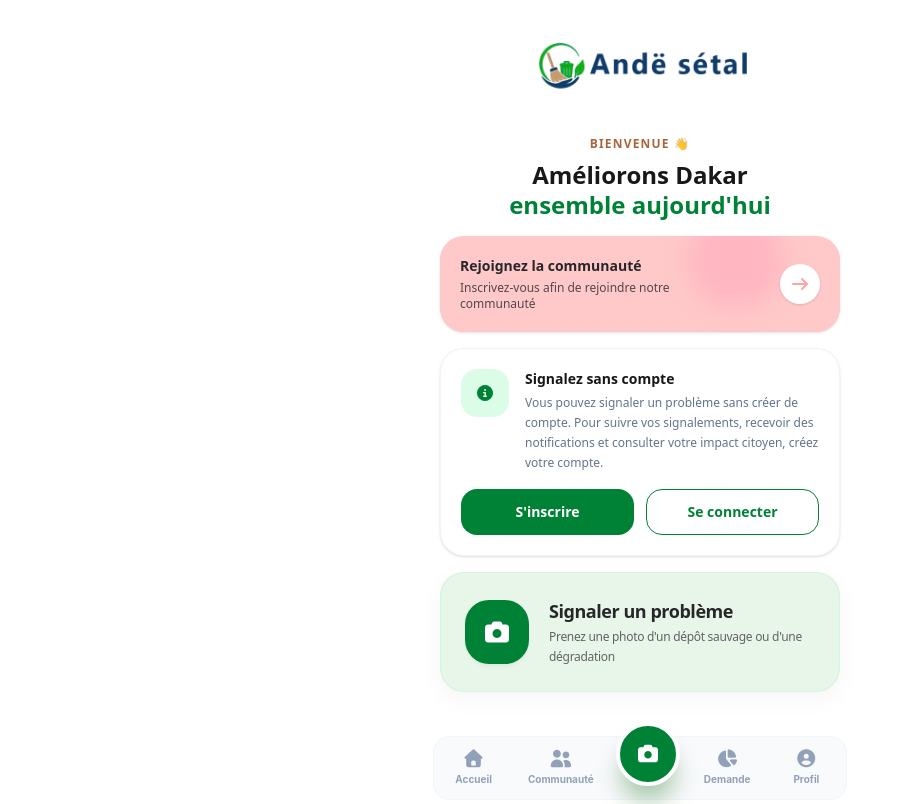
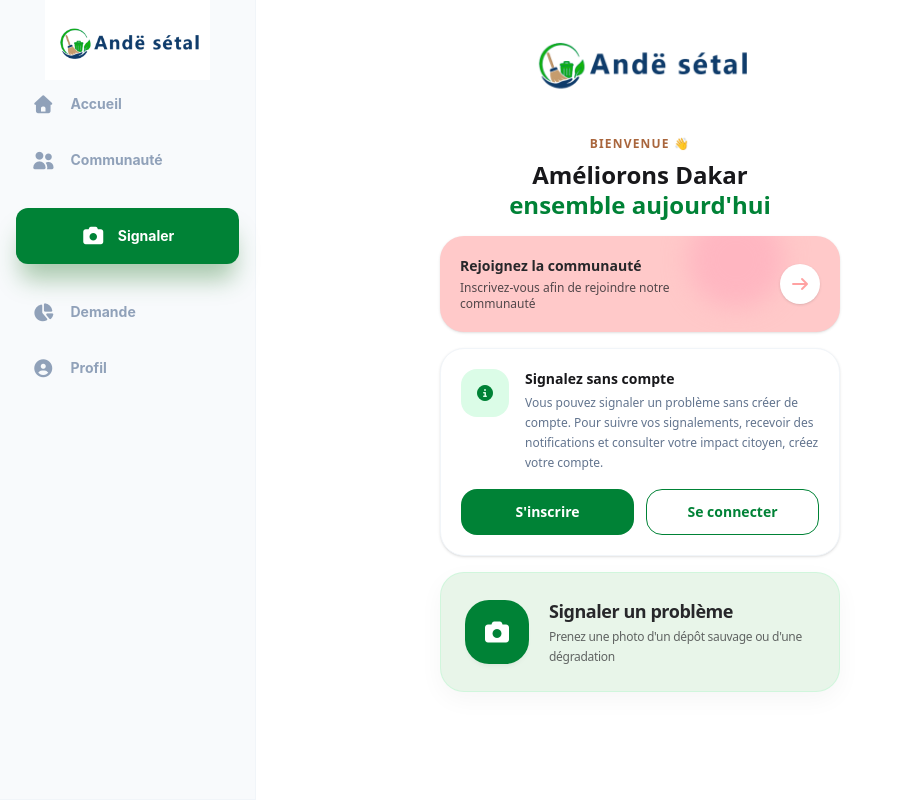
Before and after one commit to D-Mamour/Frontend-and-setal, an Angular app: page / in a window 1280 px wide. Shown: the whole page, without its empty margins (0-906 px from the left). Built offline with nearby package versions, Linux system fonts and the light colour scheme; no server answers.

Commit message:
de petite ajustement sur les boutons en plus de l'affichage

```diff
--- a/src/app/components/agent/liste-signalement/liste-signalement.html
+++ b/src/app/components/agent/liste-signalement/liste-signalement.html
@@ -10,31 +10,39 @@
     <!-- ================================================= -->
     <!-- MAIRIE -->
     <!-- ================================================= -->
+<div class="flex w-full items-center justify-between py-8">
 
-    <p class="mb-5 text-xs font-medium
-             tracking-wide text-slate-500
-             md:text-sm">
-      Mairie DAKAR PLATEAU
-    </p>
+  <!-- Mairie -->
+  <p class="mb-0 text-xs font-medium tracking-wide text-slate-500 md:text-sm">
+    MAIRIE DAKAR PLATEAU
+  </p>
 
-    <!-- Déconnexion -->
+  <!-- Déconnexion -->
   @if (authService.isAuthenticated()) {
-
     <button
       type="button"
       (click)="deconnexion()"
-      class="flex size-11 items-center justify-center rounded-full bg-red-50 text-red-600 transition hover:bg-red-100 active:scale-95"
+      class="flex h-11 w-11 shrink-0 items-center justify-center
+             gap-2 rounded-2xl
+             bg-red-150 text-red-500
+             transition hover:bg-red-100 active:scale-95
+             lg:h-11 lg:w-auto lg:px-4 border border-red-500"
       aria-label="Se déconnecter"
       title="Se déconnecter"
     >
+      <!-- Visible uniquement sur desktop -->
+      <span class="hidden lg:block text-sm font-semibold">
+        Déconnexion
+      </span>
+
       <i
-        class="fa-solid fa-right-from-bracket"
+        class="fa-solid fa-right-from-bracket text-sm"
         aria-hidden="true"
       ></i>
     </button>
   }
 
-
+</div>
     <!-- ================================================= -->
     <!-- DERNIER SIGNALEMENT -->
     <!-- ================================================= -->
@@ -44,6 +52,7 @@
              bg-green-50/60
              p-5
              md:p-6">
+
 
       <div class="flex items-start gap-4">
 
--- a/src/app/components/navbar/navbar.html
+++ b/src/app/components/navbar/navbar.html
@@ -1,58 +1,77 @@
-<nav class="fixed bottom-0 left-1/2 z-50
-         flex h-16 w-[calc(100%-20px)] max-w-[414px]
-         -translate-x-1/2 items-center justify-around
-         rounded-2xl border border-slate-100 bg-slate-50">
+<nav
+  class="fixed bottom-0 left-1/2 z-50 flex h-16 w-[calc(100%-20px)] max-w-[414px] -translate-x-1/2 items-center justify-around rounded-2xl border border-slate-100 bg-slate-50 md:bottom-auto md:left-0 md:top-0 md:h-screen md:w-64 md:max-w-none md:translate-x-0 md:flex-col md:items-stretch md:justify-start md:rounded-none md:border-r md:border-t-0 md:border-l-0"
+>
+  <!-- Logo / titre desktop -->
+  <div class="hidden md:flex md:h-20 md:items-center md:px-6">
+    <img
+      src="images/logo.png"
+      alt="Andè sétal"
+      class="h-20 w-80 object-contain"
+    />
+  </div>
 
+  <!-- Navigation -->
+  <div
+    class="flex w-full items-center justify-around md:flex-col md:items-stretch md:justify-start md:gap-2 md:px-4"
+  >
     <!-- Accueil -->
-  <a routerLink="/" class="flex h-14 w-16 flex-col items-center justify-center gap-1
-           text-slate-400">
+    <a
+      routerLink="/"
+      class="flex h-14 w-16 flex-col items-center justify-center gap-1 text-slate-400 transition hover:text-green-700 md:h-12 md:w-full md:flex-row md:justify-start md:gap-4 md:rounded-xl md:px-4 md:hover:bg-green-50"
+    >
       <i class="fa-solid fa-house text-lg" aria-hidden="true"></i>
-    <span class="text-center font-['Inter'] text-[10px] font-bold leading-4">
+
+      <span class="text-center font-['Inter'] text-[10px] font-bold leading-4 md:text-sm">
         Accueil
       </span>
     </a>
 
-
     <!-- Communauté -->
-  <a routerLink="/communaute" class="flex h-14 w-20 flex-col items-center justify-center gap-1
-           text-slate-400">
+    <a
+      routerLink="/communaute"
+      class="flex h-14 w-20 flex-col items-center justify-center gap-1 text-slate-400 transition hover:text-green-700 md:h-12 md:w-full md:flex-row md:justify-start md:gap-4 md:rounded-xl md:px-4 md:hover:bg-green-50"
+    >
       <i class="fa-solid fa-user-group text-lg" aria-hidden="true"></i>
 
-    <span class="text-center font-['Inter'] text-[10px] font-bold leading-4">
+      <span class="text-center font-['Inter'] text-[10px] font-bold leading-4 md:text-sm">
         Communauté
       </span>
     </a>
 
+    <!-- Bouton central -->
+    <button
+      type="button"
+      class="-mt-7 flex h-16 w-16 shrink-0 items-center justify-center rounded-full border-4 border-white bg-green-700 text-white shadow-[0_20px_25px_-5px_rgba(46,125,50,0.4)] md:my-4 md:mx-auto md:mt-4 md:h-14 md:w-full md:rounded-xl md:border-0"
+    >
+      <i class="fa-solid fa-camera text-xl text-white" aria-hidden="true"></i>
 
-  <!-- Bouton central -->
-  <button type="button" class="-mt-7 flex h-16 w-16 shrink-0
-           items-center justify-center
-           rounded-full border-4 border-white
-           bg-green-700 text-white
-           shadow-[0_8px_10px_-6px_rgba(46,125,50,0.4)]
-           shadow-[0_20px_25px_-5px_rgba(46,125,50,0.4)]">
-    <i class="fa-solid fa-camera text-xl text-white" aria-hidden="true"></i>
+      <span class="hidden md:ml-3 md:block md:font-['Inter'] md:text-sm md:font-bold">
+        Signaler
+      </span>
     </button>
 
-
     <!-- Demande -->
-  <a routerLink="/demande" class="flex h-14 w-16 flex-col items-center justify-center gap-1
-           text-slate-400">
+    <a
+      routerLink="/demande"
+      class="flex h-14 w-16 flex-col items-center justify-center gap-1 text-slate-400 transition hover:text-green-700 md:h-12 md:w-full md:flex-row md:justify-start md:gap-4 md:rounded-xl md:px-4 md:hover:bg-green-50"
+    >
       <i class="fa-solid fa-chart-pie text-lg" aria-hidden="true"></i>
 
-    <span class="text-center font-['Inter'] text-[10px] font-bold leading-4">
+      <span class="text-center font-['Inter'] text-[10px] font-bold leading-4 md:text-sm">
         Demande
       </span>
     </a>
 
+    <!-- Profil -->
+    <a
+      routerLink="/profil"
+      class="flex h-14 w-16 flex-col items-center justify-center gap-1 text-slate-400 transition hover:text-green-700 md:h-12 md:w-full md:flex-row md:justify-start md:gap-4 md:rounded-xl md:px-4 md:hover:bg-green-50"
+    >
+      <i class="fa-solid fa-circle-user text-lg" aria-hidden="true"></i>
 
-  <!-- Profil -->
-  <a routerLink="/profil" class="flex h-14 w-16 flex-col items-center justify-center gap-1
-           text-slate-400">
-    <i class="fa-solid fa-circle-user text-lg" aria-hidden="true"></i>
-    <span class="text-center font-['Inter'] text-[10px] font-bold leading-4">
+      <span class="text-center font-['Inter'] text-[10px] font-bold leading-4 md:text-sm">
         Profil
       </span>
     </a>
-
+  </div>
 </nav>
```
Lines whose indentation alone changed are shown as unchanged.
